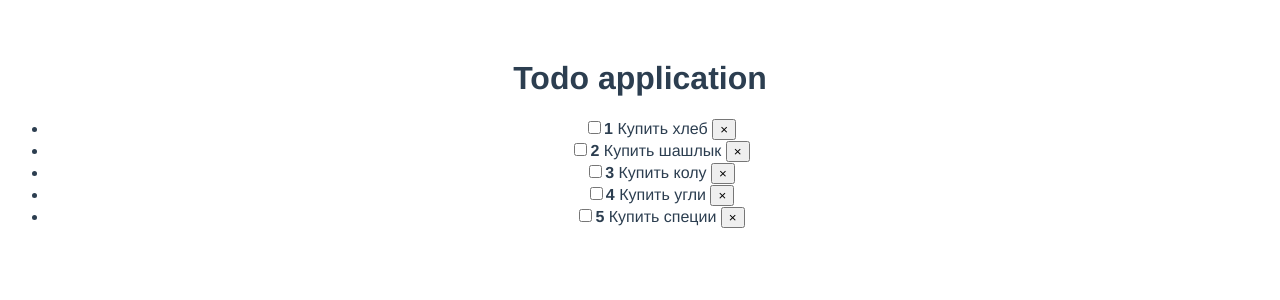
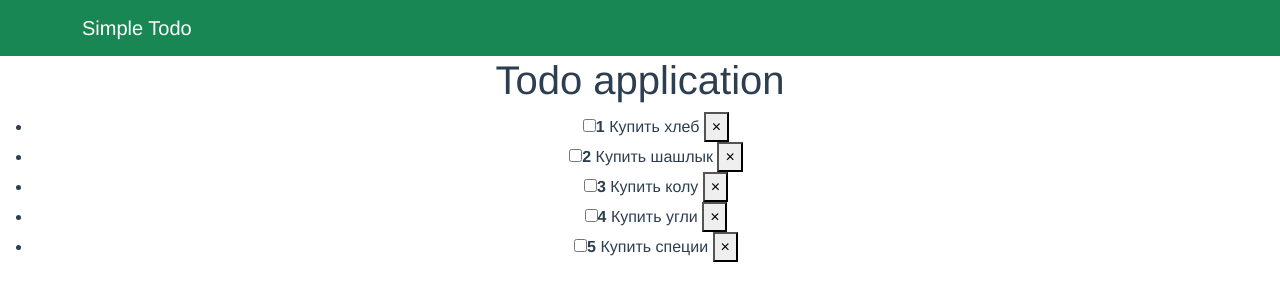
Before and after one commit to Daniluk0110/simple_to_do_app, a Vue app: page / in a window 1280 px wide. Shown: the top 300 px of the page. Built offline with nearby package versions, Linux system fonts and the light colour scheme.

Commit message:
add bootstrap vue axios and top menu

```diff
--- a/package.json
+++ b/package.json
@@ -8,7 +8,9 @@
     "lint": "vue-cli-service lint"
   },
   "dependencies": {
+    "axios": "^0.21.1",
     "bootstrap": "^5.0.1",
+    "bootstrap-vue": "^2.21.2",
     "core-js": "^3.6.5",
     "vue": "^2.6.11"
   },
--- a/src/App.vue
+++ b/src/App.vue
@@ -1,5 +1,6 @@
 <template>
   <div id="app">
+    <Navbar />
     <h1>Todo application</h1>
     <TodoList
       v-bind:todos="todos"
@@ -9,6 +10,7 @@
 
 <script>
 import TodoList from '@/components/TodoList'
+import Navbar from "@/components/Navbar"
 
 export default {
   name: 'App',
@@ -24,7 +26,8 @@ export default {
     }
   },
   components: {
-    TodoList
+    TodoList,
+    Navbar
   }
 }
 </script>
@@ -36,6 +39,5 @@ export default {
   -moz-osx-font-smoothing: grayscale;
   text-align: center;
   color: #2c3e50;
-  margin-top: 60px;
 }
 </style>
--- /dev/null
+++ b/src/components/Navbar.vue
@@ -0,0 +1,28 @@
+<template>
+  <div>
+    <b-navbar toggleable="lg" type="dark" variant="success">
+      <b-container>
+        <b-navbar-brand href="#">Simple Todo</b-navbar-brand>
+        <b-navbar-toggle target="nav-collapse"></b-navbar-toggle>
+        <b-collapse id="nav-collapse" is-nav>
+          <b-navbar-nav class="ml-auto">
+          </b-navbar-nav>
+        </b-collapse>
+      </b-container>
+    </b-navbar>
+  </div>
+</template>
+<script>
+export default {
+  data() {
+    return {
+      meal: ''
+    }
+  },
+  methods: {
+    getMeal() {
+
+    }
+  }
+}
+</script>
--- a/src/main.js
+++ b/src/main.js
@@ -1,6 +1,10 @@
 import Vue from 'vue'
 import App from './App.vue'
+import BootstrapVue from 'bootstrap-vue'
+import 'bootstrap/dist/css/bootstrap.css'
+import 'bootstrap-vue/dist/bootstrap-vue.css'
 
+Vue.use(BootstrapVue)
 Vue.config.productionTip = false
 
 new Vue({
```
Also changed, not shown: 1 other file (tests, documents, lock files or other folders).
